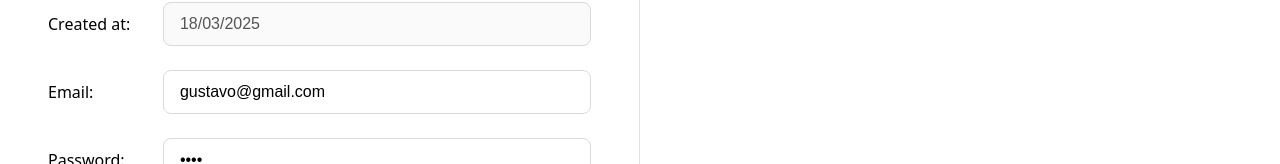
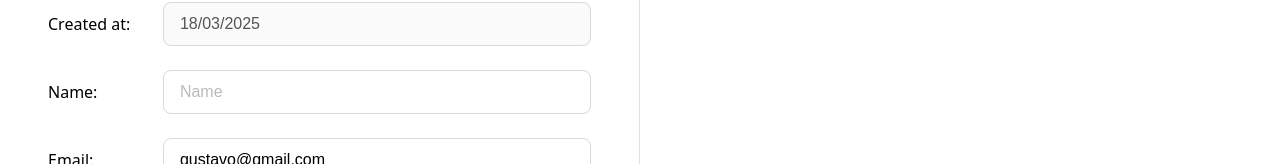
Before and after one commit to GustavoSouza123/pomodoro-timer, an Angular app in the folder frontend/: page /settings in a window 1280 px wide. Shown: the part 311-475 px from the top of the page. Built offline with nearby package versions, Linux system fonts and the light colour scheme; no server answers.

Commit message:
add name to user table

```diff
--- a/frontend/src/app/login/login.component.html
+++ b/frontend/src/app/login/login.component.html
@@ -2,19 +2,30 @@
   <div class="title">Pomodoro Timer</div>
   <div class="form">
     <div class="title">
-      {{
-        formType === 'login'
-          ? 'Login'
-          : formType === 'signup'
-          ? 'Create an account'
-          : ''
-      }}
+      {{ formType === 'login' ? 'Login' : formType === 'signup' ? 'Create an account' : '' }}
     </div>
     <form
       [ngClass]="{ login: formType === 'login', signup: formType === 'signup' }"
       (ngSubmit)="onSubmit()"
       #form="ngForm"
     >
+      <div class="input name" *ngIf="formType === 'signup'">
+        <input
+          type="text"
+          name="name"
+          id="name"
+          placeholder="Name"
+          required
+          [(ngModel)]="name"
+          #nameInput="ngModel"
+        />
+        <div
+          [hidden]="form.submitted || nameInput.pristine || (!form.submitted && nameInput.valid)"
+          class="error-message"
+        >
+          Name is required
+        </div>
+      </div>
       <div class="input email">
         <input
           type="text"
@@ -26,11 +37,7 @@
           #emailInput="ngModel"
         />
         <div
-          [hidden]="
-            form.submitted ||
-            emailInput.pristine ||
-            (!form.submitted && emailInput.valid)
-          "
+          [hidden]="form.submitted || emailInput.pristine || (!form.submitted && emailInput.valid)"
           class="error-message"
         >
           Email is required
@@ -48,9 +55,7 @@
         />
         <div
           [hidden]="
-            form.submitted ||
-            passwordInput.pristine ||
-            (!form.submitted && passwordInput.valid)
+            form.submitted || passwordInput.pristine || (!form.submitted && passwordInput.valid)
           "
           class="error-message"
         >
@@ -63,13 +68,7 @@
         [ngClass]="{ disabled: !form.form.valid }"
         [disabled]="!form.form.valid"
       >
-        {{
-          formType === 'login'
-            ? 'Sign in'
-            : formType === 'signup'
-            ? 'Sign up'
-            : ''
-        }}
+        {{ formType === 'login' ? 'Sign in' : formType === 'signup' ? 'Sign up' : '' }}
       </button>
       <div class="link">
         <div *ngIf="formType === 'login'; else forgotSignup">
--- a/frontend/src/app/login/login.component.ts
+++ b/frontend/src/app/login/login.component.ts
@@ -12,6 +12,7 @@ import { ActivatedRoute, Data, Router, RouterLink } from '@angular/router';
 })
 export class LoginComponent implements OnInit {
   formType!: string;
+  name: string = '';
   email: string = '';
   password: string = '';
 
@@ -40,14 +41,14 @@ export class LoginComponent implements OnInit {
       this.userService.checkUniqueUser(this.email).then((uniqueUser) => {
         if (uniqueUser) {
           // create user in the database through POST request
-          this.userService
-            .createUser(this.email, this.password)
-            .subscribe((res) => {
-              if (res.success) {
-                alert('User created successfully');
-                this.router.navigate(['/login']);
-              }
-            });
+          this.userService.createUser(this.name, this.email, this.password).subscribe((res) => {
+            if (res.success) {
+              alert('User created successfully');
+              this.router.navigate(['/login']);
+            } else {
+              alert(res.message);
+            }
+          });
         } else {
           alert('This email is already registered');
         }
--- a/frontend/src/app/login/user.model.ts
+++ b/frontend/src/app/login/user.model.ts
@@ -1,6 +1,7 @@
 export class User {
   constructor(
     public id: number,
+    public name: string,
     public email: string,
     public password: string,
     public created: string
--- a/frontend/src/app/login/user.service.ts
+++ b/frontend/src/app/login/user.service.ts
@@ -9,7 +9,7 @@ import { environment } from '../../environments/environment.development';
 })
 export class UserService {
   // private user!: User;
-	private user: User = {
+  private user: User = {
     id: 1,
     email: 'gustavo@gmail.com',
     password: '1234',
@@ -30,15 +30,17 @@ export class UserService {
     });
   }
 
-  createUser(email: string, password: string): Observable<any> {
+  createUser(name: string, email: string, password: string): Observable<any> {
     return this.http.post<any>(`${environment.apiUrl}/api/users`, {
+      name,
       email,
       password,
     });
   }
 
-  updateUser(id: number, email: string, password: string): Observable<any> {
+  updateUser(id: number, name: string, email: string, password: string): Observable<any> {
     return this.http.put<any>(`${environment.apiUrl}/api/users/${id}`, {
+      name,
       email,
       password,
     });
@@ -53,9 +55,7 @@ export class UserService {
   login(email: string, password: string): Promise<boolean> {
     return new Promise<boolean>((resolve) => {
       this.getUsers().subscribe((res) => {
-        let user = res.body.find(
-          (user: any) => user.email === email && user.password === password
-        );
+        let user = res.body.find((user: any) => user.email === email && user.password === password);
         if (user) {
           this.user = user;
           this.loggedIn = true;
--- a/frontend/src/app/pomodoro/pomodoro.component.scss
+++ b/frontend/src/app/pomodoro/pomodoro.component.scss
@@ -150,6 +150,11 @@ section {
 					&.active {
 						display: flex;
 					}
+
+					.mat-icon {
+						@include mixins.align-center();
+						font-size: 22px;
+					}
         }
 
         &:hover {
@@ -178,11 +183,6 @@ section {
   }
 }
 
-.mat-icon {
-	@include mixins.align-center();
-	font-size: 22px;
-}
-
 input::-webkit-outer-spin-button,
 input::-webkit-inner-spin-button {
   -webkit-appearance: none;
--- a/frontend/src/app/settings/settings.component.html
+++ b/frontend/src/app/settings/settings.component.html
@@ -12,6 +12,17 @@
         <div class="input">
           <label for="created">Created at:</label>
           <input type="text" name="created" id="created" [value]="created" disabled />
+        </div>
+        <div class="input name">
+          <label for="name">Name:</label>
+          <input
+            type="text"
+            name="name"
+            id="name"
+            placeholder="Name"
+            required
+            [(ngModel)]="name"
+          />
         </div>
         <div class="input email">
           <label for="email">Email:</label>
--- a/frontend/src/app/settings/settings.component.ts
+++ b/frontend/src/app/settings/settings.component.ts
@@ -30,17 +30,16 @@ export class SettingsComponent implements OnInit {
   user!: User;
   settings!: Settings;
 
+  name!: string;
   email!: string;
   password!: string;
   created!: string;
 
-  constructor(
-    private userService: UserService,
-    private settingsService: SettingsService
-  ) {}
+  constructor(private userService: UserService, private settingsService: SettingsService) {}
 
   ngOnInit(): void {
     this.user = this.userService.getUserData();
+    this.name = this.user.name;
     this.email = this.user.email;
     this.password = this.user.password;
     const date = new Date(this.user.created);
@@ -51,10 +50,12 @@ export class SettingsComponent implements OnInit {
 
   onUpdateUserSubmit() {
     this.userService
-      .updateUser(this.user.id, this.email, this.password)
+      .updateUser(this.user.id, this.name, this.email, this.password)
       .subscribe((res) => {
         if (res.success) {
           alert('User updated successfully');
+        } else {
+          alert(res.message);
         }
       });
   }
```
Also changed, not shown: 2 other files (tests, documents, lock files or other folders).
